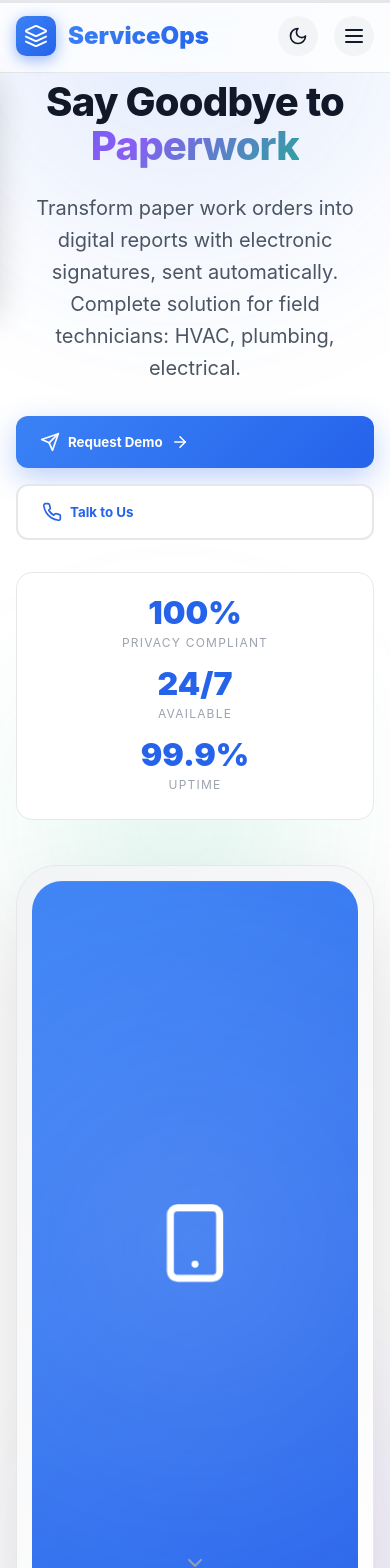
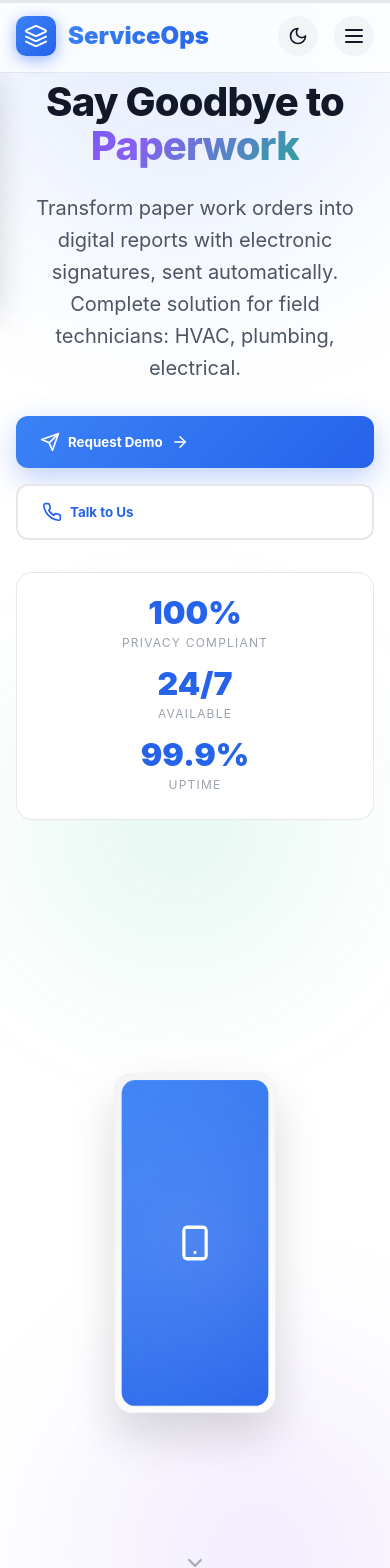
Before and after one commit to AghilesC/ServiceOps, a React (Vite) app: page / in a window 390 px wide. Shown: the top 1568 px of the page. Built offline with nearby package versions, Linux system fonts and the light colour scheme.

Commit message:
Update index.css

```diff
--- a/src/index.css
+++ b/src/index.css
@@ -918,6 +918,42 @@ a:not([class]):focus-visible {
   margin: 0 auto;
 }
 
+/* ====================================================================== */
+/* PHONE MOCKUP SMALL (TÉLÉPHONE RÉDUIT)                                */
+/* ====================================================================== */
+
+.phone-mockup-small {
+  transform: scale(0.65);
+  transform-origin: center;
+}
+
+@media (max-width: 1024px) {
+  .phone-mockup-small {
+    transform: scale(0.55);
+  }
+}
+
+@media (max-width: 768px) {
+  .phone-mockup-small {
+    transform: scale(0.5);
+  }
+}
+
+@media (max-width: 480px) {
+  .phone-mockup-small {
+    transform: scale(0.45);
+  }
+}
+
+/* Désactive la transformation si l'utilisateur préfère moins d'animations */
+@media (prefers-reduced-motion: reduce) {
+  .phone-mockup-small {
+    transform: scale(0.7);
+  }
+}
+
+/* ====================================================================== */
+
 .phone-frame {
   width: 100%;
   aspect-ratio: 9/19;
```
